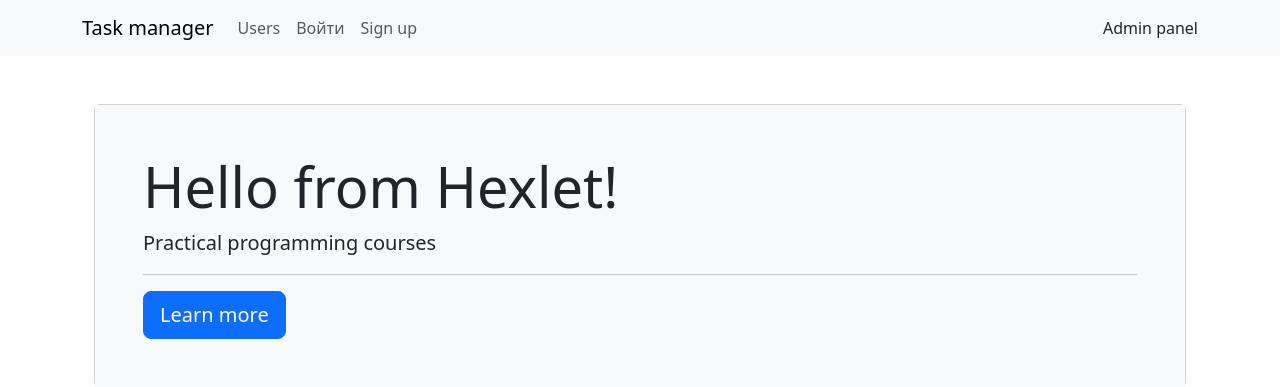
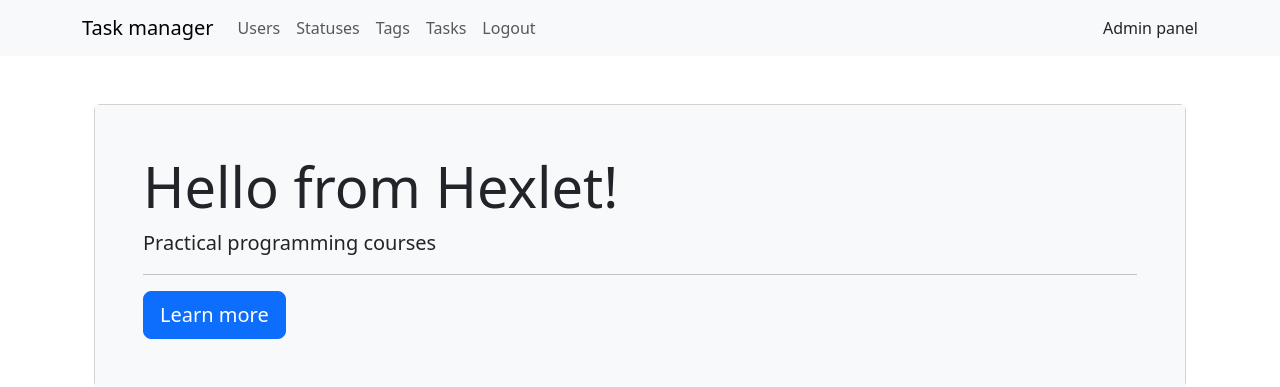
Before and after one commit to paalso/python-project-52, a Django app: page / in a window 1280 px wide. Shown: the top 387 px of the page. Run offline with Django 5.2, Linux system fonts and the light colour scheme; the visitor is signed in with stand-in values (Sample User, id 1).

Commit message:
Start implement user logout

```diff
--- a/task_manager/templates/partials/navbar.html
+++ b/task_manager/templates/partials/navbar.html
@@ -16,16 +16,36 @@
         <li class="nav-item">
           <a class="nav-link" href="{% url 'users:index' %}">{% trans "Users" %}</a>
         </li>
+        {% if user.is_authenticated %}
+          <li class="nav-item">
+            <a class="nav-link" href="#">{% trans "Statuses" %}</a>
+          </li>
+          <li class="nav-item">
+            <a class="nav-link" href="#">{% trans "Tags" %}</a>
+          </li>
+          <li class="nav-item">
+            <a class="nav-link" href="#">{% trans "Tasks" %}</a>
+          </li>
+          <li class="nav-item">
+            <form method="post" action="{% url 'users:logout' %}">
+              {% csrf_token %}
+              <button type="submit" class="btn btn-link nav-link">Logout</button>
+            </form>
+          </li>
+        {% else %}
           <li class="nav-item">
             <a class="nav-link" href="#">{% trans "Log in" %}</a>
           </li>
           <li class="nav-item">
             <a class="nav-link" href="{% url 'users:register' %}">{% trans "Sign up" %}</a>
           </li>
+        {% endif %}
       </ul>
+      {% if user.is_authenticated %}
         <div class="d-flex">
           <a class="nav-link" href="/admin/">{% trans "Admin panel" %}</a>
         </div>
+      {% endif %}
     </div>
   </div>
 </nav>
--- a/task_manager/users/urls.py
+++ b/task_manager/users/urls.py
@@ -8,6 +8,7 @@
 urlpatterns = [
     path('', views.UserListView.as_view(), name='index'),
     path('register/', views.UserRegisterView.as_view(), name='register'),
+    path('logout/', views.UserLogoutView.as_view(), name='logout'),
     path('<int:pk>/update/', views.UserUpdateView.as_view(), name='update'),
     path('<int:pk>/delete/', views.UserDeleteView.as_view(), name='delete'),
 ]
```
Also changed, not shown: task_manager/users/views.py (+10 -0 lines). Lines whose indentation alone changed are shown as unchanged.
